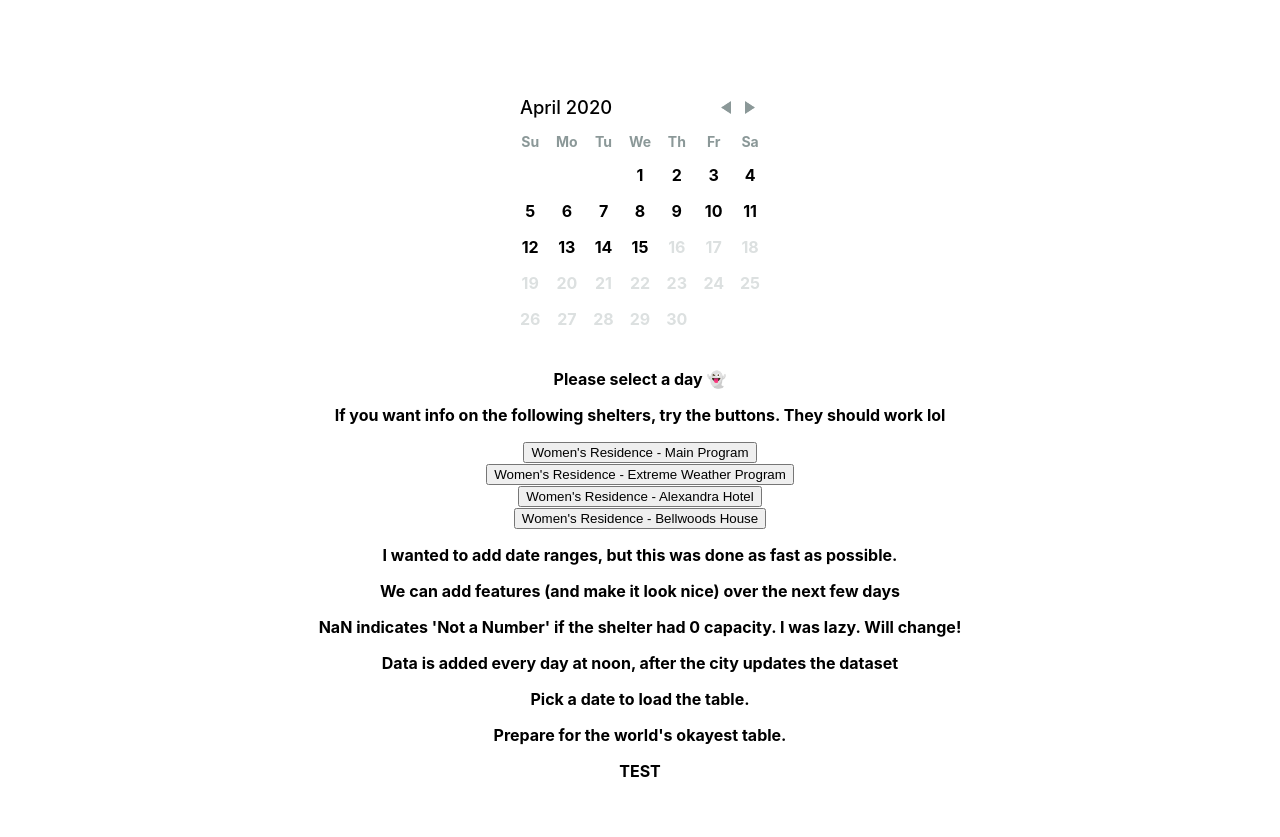
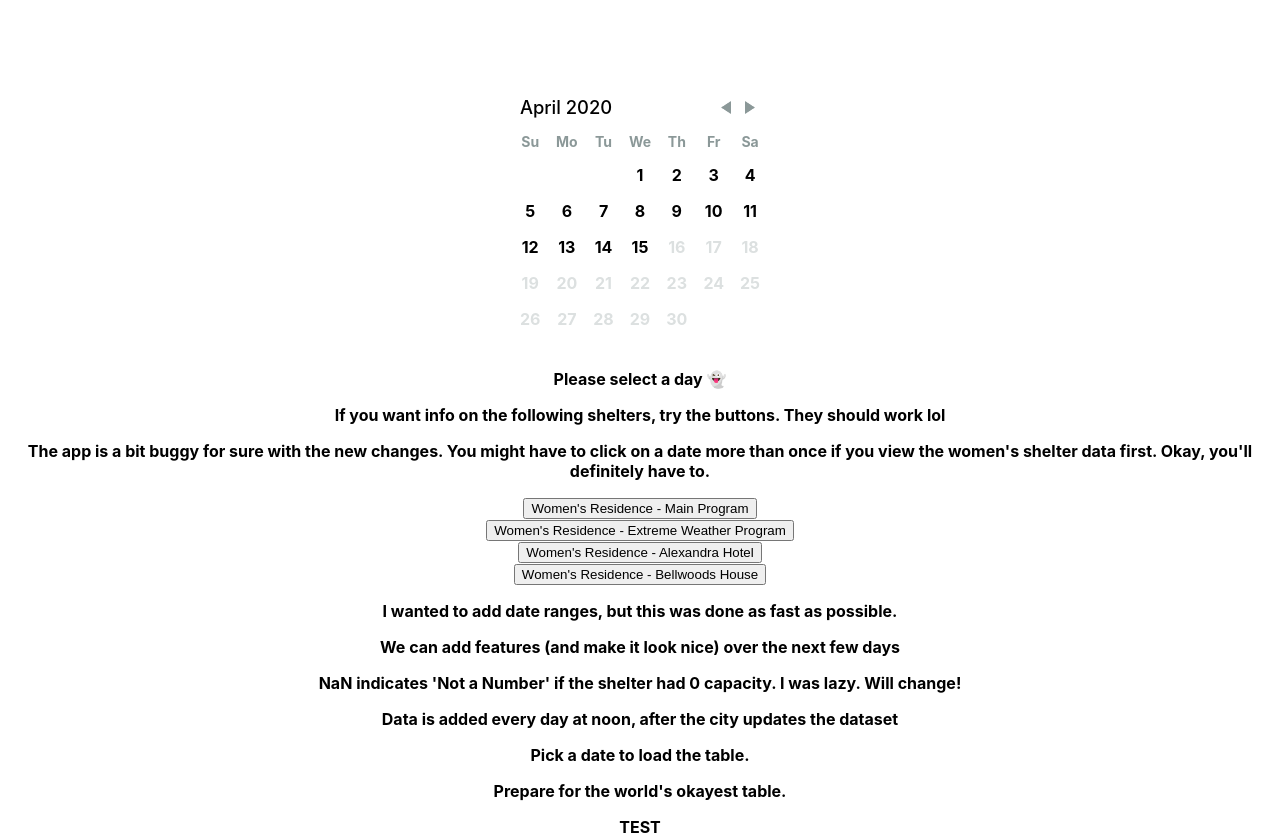
Before and after one commit to lowsound42/cityData-FE, a React (Create React App) app: page / in a window 1280 px wide. Before the commit the page ends 800 px from the top, so only its background shows below. Built offline with nearby package versions, Linux system fonts and the light colour scheme; no server answers.

Commit message:
added a new p

```diff
--- a/src/App.js
+++ b/src/App.js
@@ -115,6 +115,7 @@ function App() {
             : 'Please select a day 👻'}
         </p>
         <p>If you want info on the following shelters, try the buttons. They should work lol</p>
+        <p>The app is a bit buggy for sure with the new changes. You might have to click on a date more than once if you view the women's shelter data first. Okay, you'll definitely have to.</p>
         <button onClick={() => setWomensShelt('main')}>Women's Residence - Main Program</button><br/>
         <button onClick={() => setWomensShelt('weather')}>Women's Residence - Extreme Weather Program</button><br/>
         <button onClick={() => setWomensShelt('alexandra')}>Women's Residence - Alexandra Hotel</button><br/>
```
